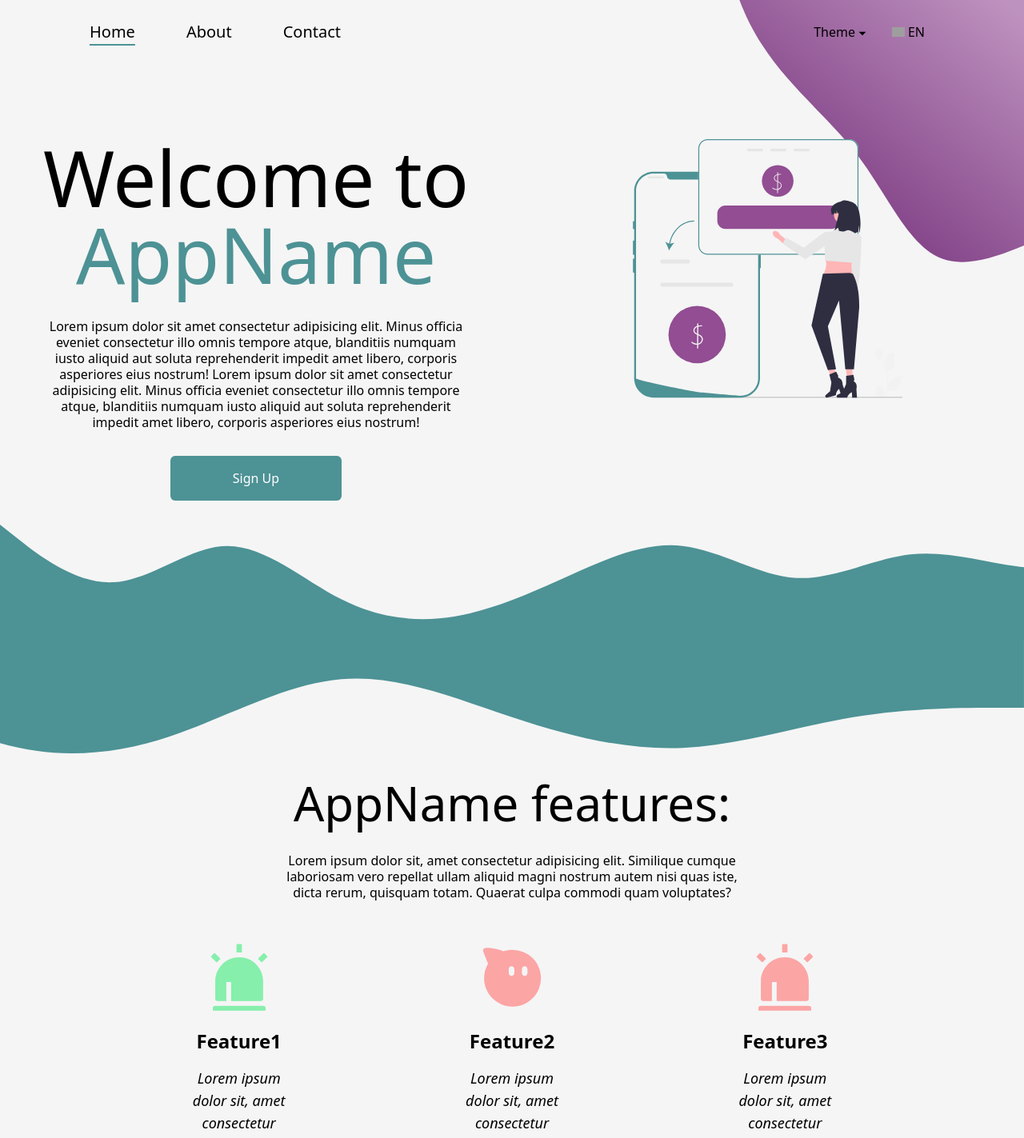
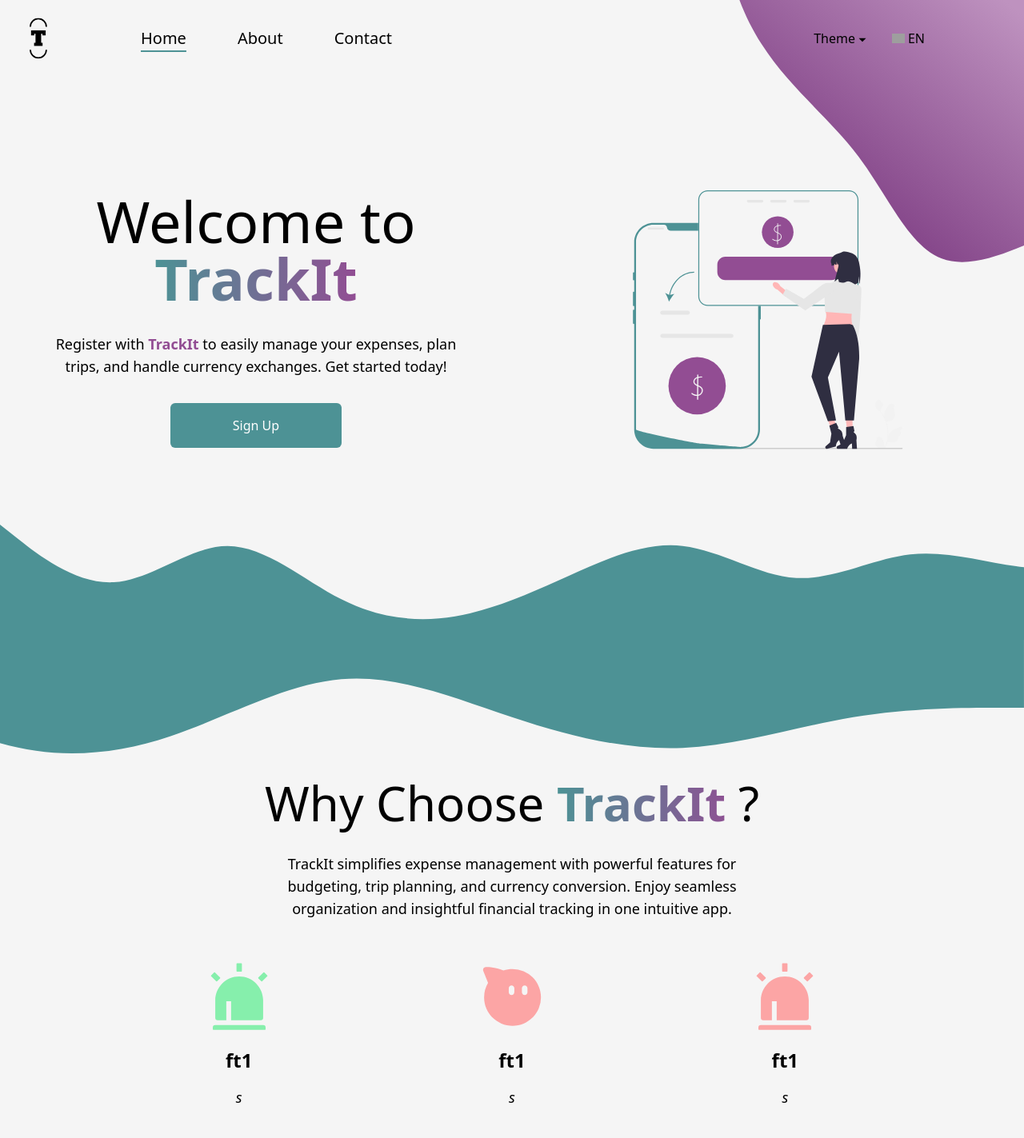
Before and after one commit to foreverbog/ExpenseTracker, a React (Vite) app in the folder frontend/: page / in a window 1280 px wide. Shown: the top 1423 px of the page at 80% size. Built offline with nearby package versions, Linux system fonts and the light colour scheme; grey boxes are pictures that could not be loaded.

Commit message:
added logo on navbar, made small style colors for the AppName in titles and paragraph, added de language for landing and feature sections

```diff
--- /dev/null
+++ b/frontend/src/assets/svg/BrandsVectors.tsx
@@ -0,0 +1,114 @@
+export const LogoVector = () => {
+  return (
+    <svg
+      className="  hover:scale-105 hover:cursor-pointer transition duration-300 ease-in-out self-start"
+      xmlns="http://www.w3.org/2000/svg"
+      version="1.1"
+      // xmlns:xlink="http://www.w3.org/1999/xlink"
+      // xmlns:svgjs="http://svgjs.dev/svgjs"
+      width="64"
+      height="64"
+      viewBox="0 0 128 128"
+    >
+      <g transform="matrix(0.8046875,0,0,0.8046875,12.333870967741937,12.333870967741937)">
+        <svg
+          viewBox="0 0 155 155"
+          data-background-color="var(--color-base-text)"
+          preserveAspectRatio="xMidYMid meet"
+          height="128"
+          width="128"
+          xmlns="http://www.w3.org/2000/svg"
+          // xmlns:xlink="http://www.w3.org/1999/xlink"
+        >
+          <g id="tight-bounds" transform="matrix(1,0,0,1,0.25,0.25)">
+            <svg viewBox="0 0 154.5 154.5" height="154.5" width="154.5">
+              <g>
+                <svg></svg>
+              </g>
+              <g>
+                <svg viewBox="0 0 154.5 154.5" height="154.5" width="154.5">
+                  <g transform="matrix(1,0,0,1,48.73235346015424,47.746371)">
+                    <svg
+                      viewBox="0 0 57.035293079691506 59.00725799999999"
+                      height="59.00725799999999"
+                      width="57.035293079691506"
+                    >
+                      <g>
+                        <svg
+                          viewBox="0 0 57.035293079691506 59.00725799999999"
+                          height="59.00725799999999"
+                          width="57.035293079691506"
+                        >
+                          <g>
+                            <svg
+                              viewBox="0 0 57.035293079691506 59.00725799999999"
+                              height="59.00725799999999"
+                              width="57.035293079691506"
+                            >
+                              <g id="textblocktransform">
+                                <svg
+                                  viewBox="0 0 57.035293079691506 59.00725799999999"
+                                  height="59.00725799999999"
+                                  width="57.035293079691506"
+                                  id="textblock"
+                                >
+                                  <g>
+                                    <svg
+                                      viewBox="0 0 57.035293079691506 59.00725799999999"
+                                      height="59.00725799999999"
+                                      width="57.035293079691506"
+                                    >
+                                      <g transform="matrix(1,0,0,1,0,0)">
+                                        <svg
+                                          width="57.035293079691506"
+                                          viewBox="0.7 -38.9 37.599999999999994 38.9"
+                                          height="59.00725799999999"
+                                          data-palette-color="#1a1a1a"
+                                        >
+                                          <path
+                                            d="M38.3-38.9L38.3-26.8 29.7-26.8 29.7-30.7 26.5-30.7 26.5-8.2 30-8.2 30 0 9 0 9-8.2 12.5-8.2 12.5-30.7 9.3-30.7 9.3-26.8 0.7-26.8 0.7-38.9 38.3-38.9Z"
+                                            opacity="1"
+                                            transform="matrix(1,0,0,1,0,0)"
+                                            fill="var(--color-base-text)"
+                                            className="wordmark-text-0 group-hover:fill-primary transition duration-300 ease-in-out"
+                                            data-fill-palette-color="primary"
+                                            id="text-0"
+                                          ></path>
+                                        </svg>
+                                      </g>
+                                    </svg>
+                                  </g>
+                                </svg>
+                              </g>
+                            </svg>
+                          </g>
+                        </svg>
+                      </g>
+                    </svg>
+                  </g>
+                  <g>
+                    <path
+                      className="group-hover:fill-primary transition duration-300 ease-in-out"
+                      d="M44.49 33.816A28.518 28.518 0 0 1 110.01 33.816L104.689 33.816A23.196 23.196 0 0 0 49.811 33.816L44.49 33.816M44.49 120.684A28.518 28.518 0 0 0 110.01 120.684L104.689 120.684A23.196 23.196 0 0 1 49.811 120.684L44.49 120.684"
+                      fill="var(--color-base-text)"
+                      stroke="transparent"
+                      data-fill-palette-color="tertiary"
+                    ></path>
+                  </g>
+                </svg>
+              </g>
+              <defs></defs>
+            </svg>
+            <rect
+              width="154.5"
+              height="154.5"
+              fill="none"
+              stroke="none"
+              visibility="hidden"
+            ></rect>
+          </g>
+        </svg>
+      </g>
+    </svg>
+  );
+};
--- a/frontend/src/components/FeaturesSection.tsx
+++ b/frontend/src/components/FeaturesSection.tsx
@@ -2,6 +2,7 @@ import { ReactElement } from "react";
 import { HomeSectionTwoBgVector } from "../assets/svg/HomeVectors";
 import { AiFillAlert } from "react-icons/ai";
 import { AiFillAliwangwang } from "react-icons/ai";
+import { useTranslation } from "react-i18next";
 
 type FeaturesType = {
   icon: ReactElement;
@@ -14,55 +15,58 @@ const features: FeaturesType[] = [
   {
     icon: <AiFillAlert />,
     name: "Feature1",
-    description: "Lorem ipsum dolor sit, amet consectetur adipisicing elit.",
+    description: "Feature1Description",
     color: "text-green-300",
   },
   {
     icon: <AiFillAliwangwang />,
     name: "Feature2",
-    description: "Lorem ipsum dolor sit, amet consectetur adipisicing elit.",
+    description: "Feature2Description",
     color: "text-red-300",
   },
   {
     icon: <AiFillAlert />,
     name: "Feature3",
-    description: "Lorem ipsum dolor sit, amet consectetur adipisicing elit.",
+    description: "Feature3Description",
     color: "text-red-300",
   },
   {
     icon: <AiFillAliwangwang />,
-    name: "Feature 4",
-    description: "Lorem ipsum dolor sit, amet consectetur adipisicing elit.",
+    name: "Feature4",
+    description: "Feature4Description",
     color: "text-blue-300",
   },
   {
     icon: <AiFillAliwangwang />,
-    name: "Feature 5",
-    description: "Lorem ipsum dolor sit, amet consectetur adipisicing elit.",
+    name: "Feature5",
+    description: "Feature5Description",
     color: "text-cyan-300",
   },
   {
     icon: <AiFillAliwangwang />,
-    name: "Feature 6",
-    description: "Lorem ipsum dolor sit, amet consectetur adipisicing elit.",
+    name: "Feature6",
+    description: "Feature6Description",
     color: "text-gray-300",
   },
 ];
 
 const FeaturesSection = () => {
+  const [t] = useTranslation("global");
+
   return (
     <div className="min-h-dvh relative border-b-2 font-base border-b-orange-500">
       {/* *TOP SVG */}
       <HomeSectionTwoBgVector />
       <div className="flex flex-col items-center gap-8">
         <h1 className="text-3xl md:text-6xl text-base-text">
-          AppName features:
+          {t("features.titleStart")}{" "}
+          <span className="text-transparent bg-clip-text font-semibold bg-gradient-to-r from-primary to-secondary">
+            TrackIt{" "}
+          </span>{" "}
+          {t("features.titleEnd")}
         </h1>
-        <p className="w-4/5 md:w-1/2 text-center text-ellipsis text-balance text-base-text text-sm md:text-normal">
-          Lorem ipsum dolor sit, amet consectetur adipisicing elit. Similique
-          cumque laboriosam vero repellat ullam aliquid magni nostrum autem nisi
-          quas iste, dicta rerum, quisquam totam. Quaerat culpa commodi quam
-          voluptates?
+        <p className="w-4/5 md:w-1/2 text-center text-ellipsis text-balance text-base-text text-sm md:text-lg">
+          {t("features.paragraph")}
         </p>
         <div className="text-base-text grid grid-cols-2 md:grid-cols-3  w-4/5  justify-items-center z-20 mb-12 ">
           {features.map((feature) => (
@@ -73,9 +77,11 @@ const FeaturesSection = () => {
               <div className={`${feature.color} text-6xl md:text-8xl`}>
                 {feature.icon}
               </div>
-              <h2 className="text-2xl font-semibold">{feature.name}</h2>
+              <h2 className="text-2xl font-semibold">
+                {t(`features.${feature.name}`)}
+              </h2>
               <p className="text-balance text-center text-lg md:w-1/2 italic">
-                {feature.description}
+                {t(`features.${feature.description}`)}
               </p>
             </div>
           ))}
--- a/frontend/src/components/Landing.tsx
+++ b/frontend/src/components/Landing.tsx
@@ -1,25 +1,28 @@
 import { LandingBackgroundVectors } from "../assets/svg/HomeVectors";
 import { LandingGridVector } from "../assets/svg/HomeVectors";
+import { useTranslation } from "react-i18next";
+
 const Landing = () => {
+  const [t] = useTranslation("global");
+
   return (
     <div className=" min-h-dvh flex flex-col items-center justify-center relative overflow-hidden ">
       <LandingBackgroundVectors />
       <div className=" grid grid-cols-1 md:grid-cols-2 relative w-full mt-24 md:mt-0 gap-12 md:gap-0 ">
         <div className="flex flex-col justify-center items-center gap-8 h-full   font-base text-base-text  justify-self-center">
-          <h1 className="text-3xl md:text-8xl text-center">
-            Welcome to <span className="text-primary">AppName</span>
+          <h1 className="text-3xl md:text-7xl text-center">
+            {t("landing.title")}{" "}
+            <span className="text-transparent bg-clip-text font-semibold bg-gradient-to-r from-primary to-secondary">
+              TrackIt
+            </span>
           </h1>
-          <p className=" w-5/6  text-center text-balance text-sm md:text-normal">
-            Lorem ipsum dolor sit amet consectetur adipisicing elit. Minus
-            officia eveniet consectetur illo omnis tempore atque, blanditiis
-            numquam iusto aliquid aut soluta reprehenderit impedit amet libero,
-            corporis asperiores eius nostrum! Lorem ipsum dolor sit amet
-            consectetur adipisicing elit. Minus officia eveniet consectetur illo
-            omnis tempore atque, blanditiis numquam iusto aliquid aut soluta
-            reprehenderit impedit amet libero, corporis asperiores eius nostrum!
+          <p className=" w-5/6  text-center text-balance text-sm md:text-lg  ">
+            {t("landing.paragraphStart")}{" "}
+            <span className="font-semibold text-secondary">TrackIt </span>
+            {t("landing.paragraphEnd")}
           </p>
           <button className="bg-primary px-4 py-2 md:px-8 md:py-4 rounded-md text-primary-text text-center w-1/3 hover:shadow-[0px_13px_190px_10px_var(--color-secondary-lighter)] transition-shadow duration-300 ease-in-out">
-            Sign Up
+            {t("landing.btn")}
           </button>
         </div>
         <LandingGridVector />
--- a/frontend/src/components/Navbar.tsx
+++ b/frontend/src/components/Navbar.tsx
@@ -3,6 +3,7 @@ import LanguageSelector from "./LanguageSelector";
 import ThemeSelector from "./ThemeSelector";
 import { useState } from "react";
 import { NavLink } from "react-router-dom";
+import { LogoVector } from "../assets/svg/BrandsVectors";
 
 const Navbar = () => {
   const [isThemeOpen, setIsThemeOpen] = useState(false);
@@ -11,8 +12,12 @@ const Navbar = () => {
 
   return (
     <>
-      <nav className=" text-text text-base-text p-4 flex justify-end md:justify-between items-center bg-transparent absolute w-full top-0 z-10 mb-24">
-        <ul className=" hidden md:flex  w-1/2 text-xl gap-16 ml-24 text-base-text font-base ">
+      <nav className="  text-text text-base-text p-4 flex justify-between  items-center bg-transparent absolute w-full top-0 z-10 mb-24">
+        <div className="flex flex-1 gap-24  items-center ">
+          <NavLink className="group" to="/">
+            <LogoVector />
+          </NavLink>
+          <ul className=" hidden md:flex  w-full text-xl gap-16  text-base-text font-base ">
             <NavLink
               className={({ isActive }) =>
                 isActive
@@ -44,6 +49,7 @@ const Navbar = () => {
               {t("nav.contact")}
             </NavLink>
           </ul>
+        </div>
         <div className="hidden md:flex items-center gap-2 mr-24">
           <ThemeSelector
             isThemeOpen={isThemeOpen}
--- a/frontend/src/translations/de/global.json
+++ b/frontend/src/translations/de/global.json
@@ -6,5 +6,27 @@
     "theme": "Thema"
   },
 
-  "title": "TITEL"
+  "landing": {
+    "title": "Wilkommen bei",
+    "paragraphStart": "Melden Sie sich bei",
+    "paragraphEnd": "an, um Ihre Ausgaben einfach zu verwalten, Reisen zu planen und Währungsumrechnungen vorzunehmen. Starten Sie noch heute!",
+    "btn": "Registrieren"
+  },
+  "features": {
+    "titleStart": "Warum",
+    "titleEnd": "wählen?",
+    "paragraph": "TrackIt vereinfacht die Verwaltung Ihrer Ausgaben mit leistungsstarken Funktionen für Budgetierung, Reiseplanung und Währungsumrechnung. Genießen Sie nahtlose Organisation und aussagekräftige Finanzverfolgung in einer intuitiven App.",
+    "Feature1": "ft1",
+    "Feature1Description": "da",
+    "Feature2": "ft1",
+    "Feature2Description": "da",
+    "Feature3": "ft1",
+    "Feature3Description": "da",
+    "Feature4": "ft1",
+    "Feature4Description": "da",
+    "Feature5": "ft1",
+    "Feature5Description": "da",
+    "Feature6": "ft1",
+    "Feature6Description": "da"
+  }
 }
--- a/frontend/src/translations/en/global.json
+++ b/frontend/src/translations/en/global.json
@@ -6,5 +6,28 @@
     "theme": "Theme"
   },
 
-  "title": "TITLE"
+  "landing": {
+    "title": "Welcome to",
+    "paragraphStart": "Register with",
+    "paragraphEnd": "to easily manage your expenses, plan trips, and handle currency exchanges. Get started today!",
+    "btn": "Sign Up"
+  },
+
+  "features": {
+    "titleStart": "Why Choose",
+    "titleEnd": "?",
+    "paragraph": "TrackIt simplifies expense management with powerful features for budgeting, trip planning, and currency conversion. Enjoy seamless organization and insightful financial tracking in one intuitive app.",
+    "Feature1": "ft1",
+    "Feature1Description": "s",
+    "Feature2": "ft1",
+    "Feature2Description": "s",
+    "Feature3": "ft1",
+    "Feature3Description": "s",
+    "Feature4": "ft1",
+    "Feature4Description": "s",
+    "Feature5": "ft1",
+    "Feature5Description": "s",
+    "Feature6": "ft1",
+    "Feature6Description": "s"
+  }
 }
```
Lines whose indentation alone changed are shown as unchanged.
